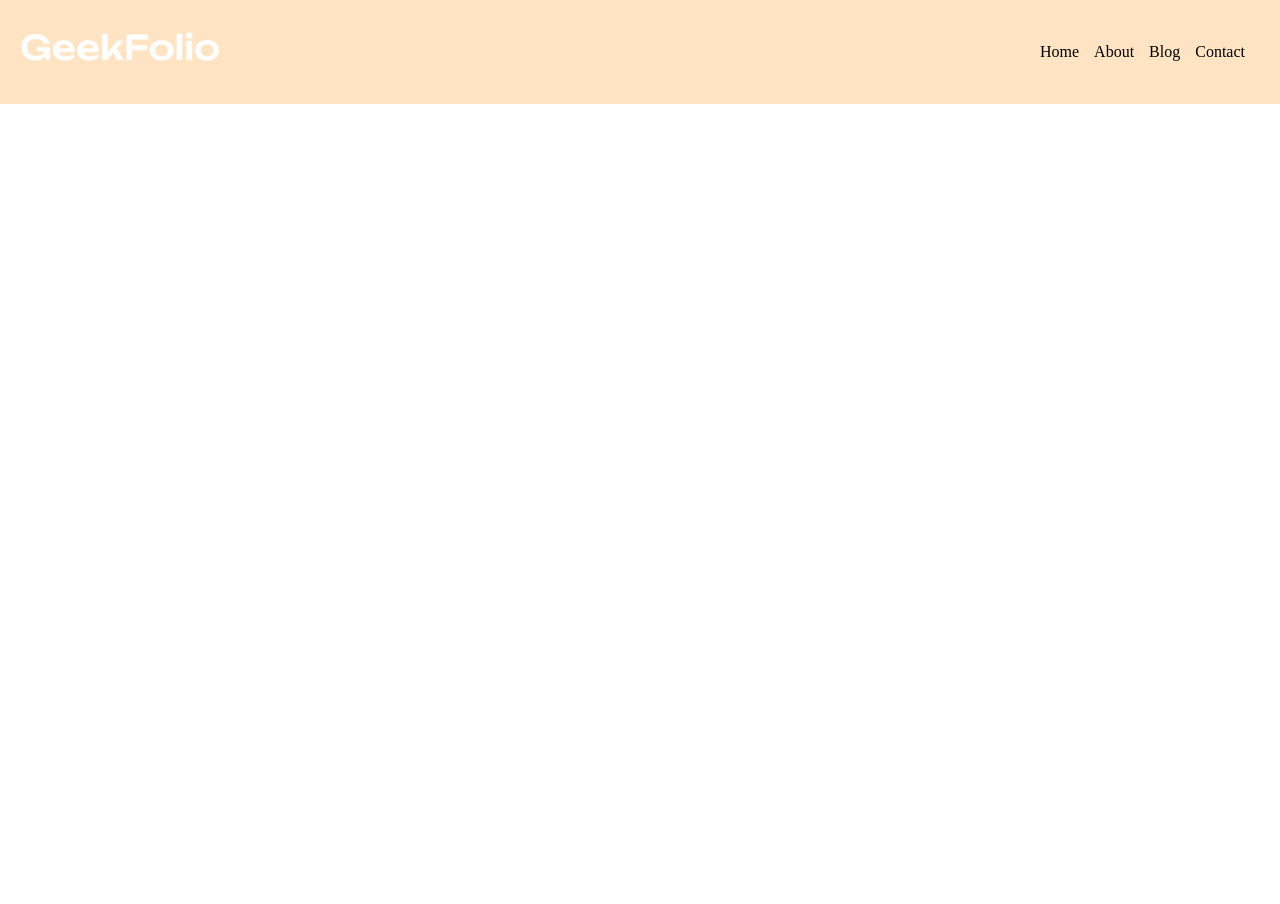
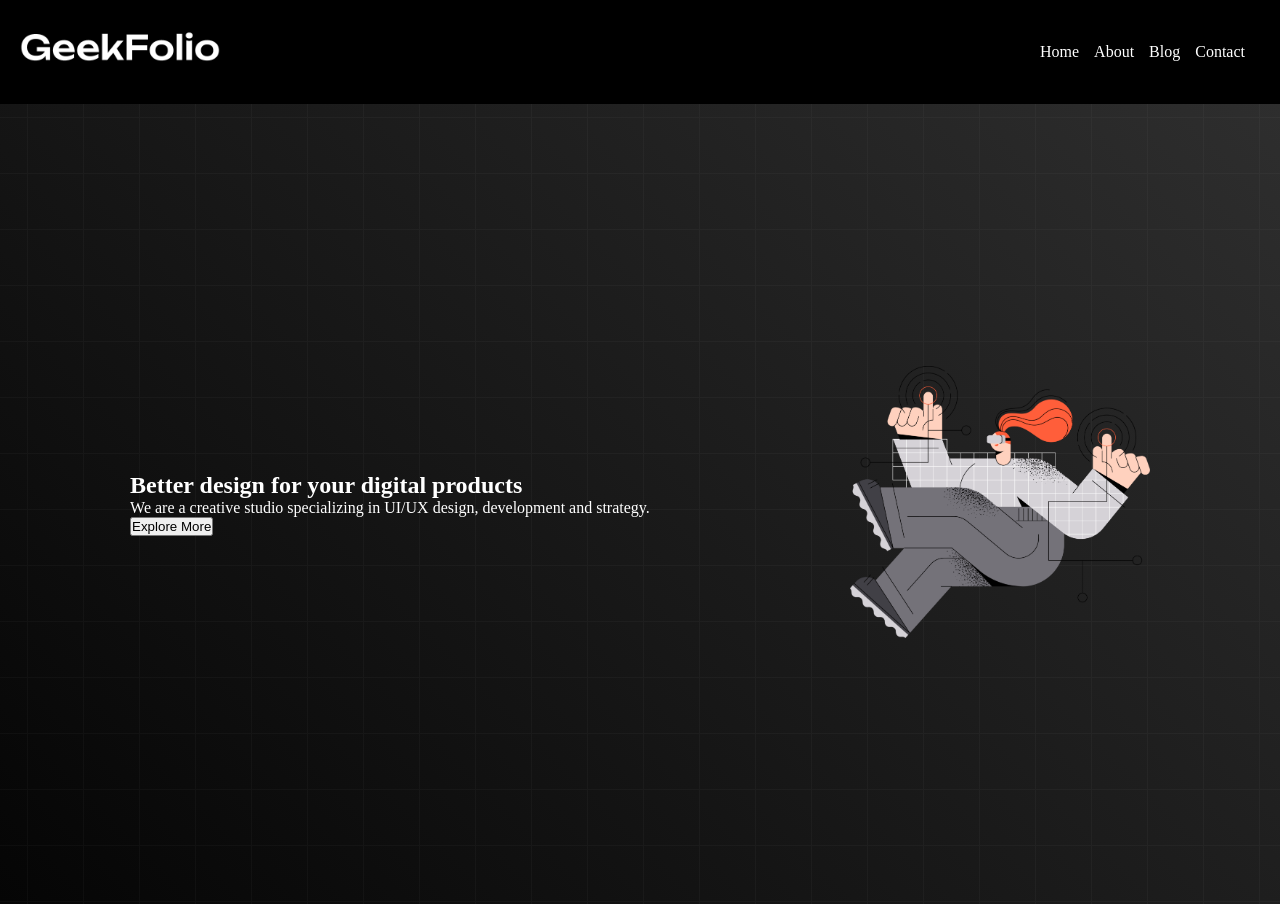
Before and after one commit to skaffroddin/digital-products-b8, a plain HTML site: page index.html in a window 1280 px wide. Before the commit the page ends 800 px from the top, so only its background shows below. Drawn offline with Linux system fonts and the light colour scheme.

Commit message:
hero-section-updated

```diff
--- a/index.html
+++ b/index.html
@@ -23,6 +23,18 @@
     </header>
     <main>
         <section>
+            <!-- Hero section start  -->
+            <div class="hero">
+               <div class="text-section">
+                <h1>Better design for your digital products</h1>
+                <p>We are a creative studio specializing in UI/UX design, development and strategy.</p>
+                <button>Explore More</button>
+               </div>
+
+                <div class="img-section">
+                    <img  src="./images/banner.png" alt="">
+                </div>
+            </div>
 
         </section>
 
--- a/style.css
+++ b/style.css
@@ -4,7 +4,7 @@
 }
 
 nav{
-    background-color: bisque;
+    background-color: black;
 }
 .logo img {
     width: 200px;
@@ -16,6 +16,7 @@ nav{
     align-items: center;
     height: 64px;
     padding: 20px;
+    color: white;
 }
 .items{
     display: flex;
@@ -24,3 +25,18 @@ nav{
 .items li {
     margin-right: 15px;
 }
+
+/* Hero section start  */
+.hero{
+    background-image: url("./images/background.png"),linear-gradient(45deg, rgb(5, 5, 5), #2e2e2e);;
+    display: flex;
+    color: white;
+    align-items: center;
+    justify-content: space-around;
+    padding-left: 30px;
+    padding-right: 30px;
+    height: 100vh;
+}
+.hero img {
+    width: 300px;
+}
```
